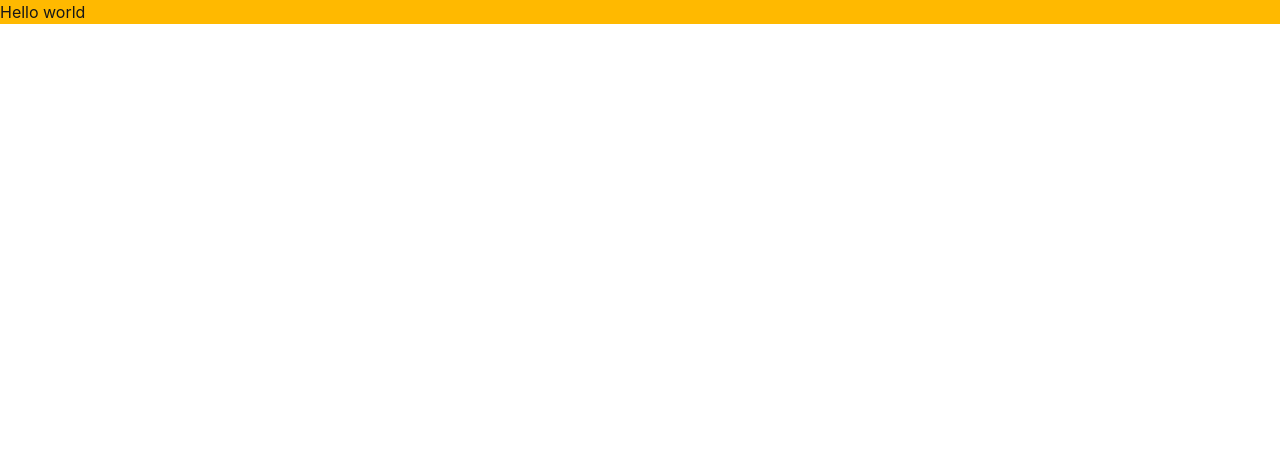
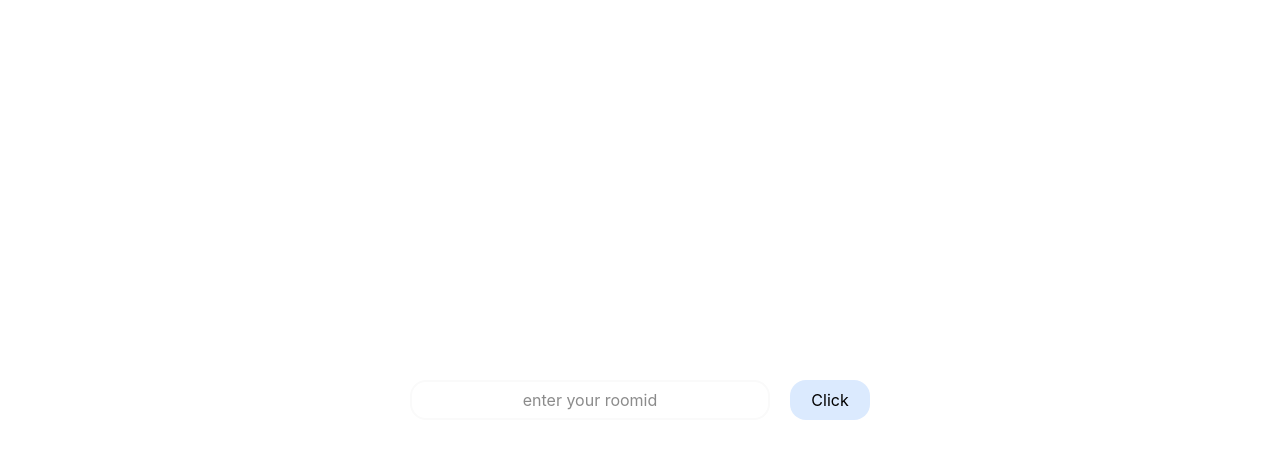
Before and after one commit to RohanSilwal1/DrawCanvas, a Next.js app in the folder apps/web/: page / in a window 1280 px wide. Shown: the top 458 px of the page. Built offline with nearby package versions, Linux system fonts and the light colour scheme.

Commit message:
starter code for frontend

```diff
--- a/apps/web/app/page.tsx
+++ b/apps/web/app/page.tsx
@@ -1,9 +1,28 @@
+"use client";
 import { Button } from "@repo/ui/button";
-
+import { useRouter } from "next/navigation";
+import { useState } from "react";
 export default function Home() {
+  const router = useRouter();
+  const [roomId, setroomId] = useState("");
   return (
-    <div className="bg-amber-400">
-      Hello world
+    <div className="flex items-center justify-center h-screen gap-5">
+      <input
+        className="border-neutral-50 border-2 rounded-2xl text-center h-10 w-90  "
+        type="text"
+        placeholder="enter your roomid"
+        onChange={(e) => {
+          setroomId(e.target.value);
+        }}
+      />
+      <button
+        className="bg-blue-100 text-black rounded-2xl h-10 w-20"
+        onClick={() => {
+          router.push(`/room${roomId}`);
+        }}
+      >
+        Click
+      </button>
     </div>
   );
 }
--- /dev/null
+++ b/apps/web/app/room/[slug]/page.tsx
@@ -0,0 +1,16 @@
+import axios from "axios";
+import dotenv from "dotenv";
+
+async function getRoomId(slug: string) {
+  dotenv.config();
+  const BACKEND_URL = process.env.BACKEND_URL;
+  const response = await axios.get(`${BACKEND_URL}/room/${slug}`);
+  return response.data.id;
+}
+
+export default async function ChatRoom({ params }: { params: { slug: string } }) {
+  const slug = params.slug;
+  const roomId=await getRoomId(slug);
+  return;
+  <div>hello</div>;
+}
--- /dev/null
+++ b/apps/web/components/ChatRoom.tsx
@@ -0,0 +1,12 @@
+import axios from "axios";
+import dotenv from "dotenv";
+async function GetChats(roomId: string) {
+  dotenv.config();
+  const BACKEND_URL = process.env.BACKEND_URL;
+  const response = await axios.get(`${BACKEND_URL}/room/${roomId}`);
+  return response.data.message;
+}
+
+export default async function ChatRoom({ id }: { id: string }) {
+  const messages = GetChats(id);
+}
--- /dev/null
+++ b/apps/web/hooks/useSocket.ts
@@ -0,0 +1,19 @@
+import dotenv from "dotenv";
+import { useEffect, useState } from "react";
+
+export default function useSocket(){
+    dotenv.config();
+    const [loading,setLoading]=useState(true);
+    const [socket,setSocket]=useState<WebSocket>();
+    const WS_URL=process.env.WS_URL as string;
+    useEffect(()=>{
+        const ws =new WebSocket(WS_URL);
+        ws.onopen=()=>{
+            setLoading(false);
+            setSocket(ws);
+        }
+    })
+    return {
+        socket,loading
+    }
+}
--- a/apps/web/package.json
+++ b/apps/web/package.json
@@ -12,6 +12,8 @@
   },
   "dependencies": {
     "@repo/ui": "workspace:*",
+    "axios": "^1.13.6",
+    "dotenv": "^17.3.1",
     "next": "16.1.5",
     "react": "^19.2.0",
     "react-dom": "^19.2.0"
```
Also changed, not shown: apps/web/components/ChatRoomClient.tsx (added), 1 other file (tests, documents, lock files or other folders).
